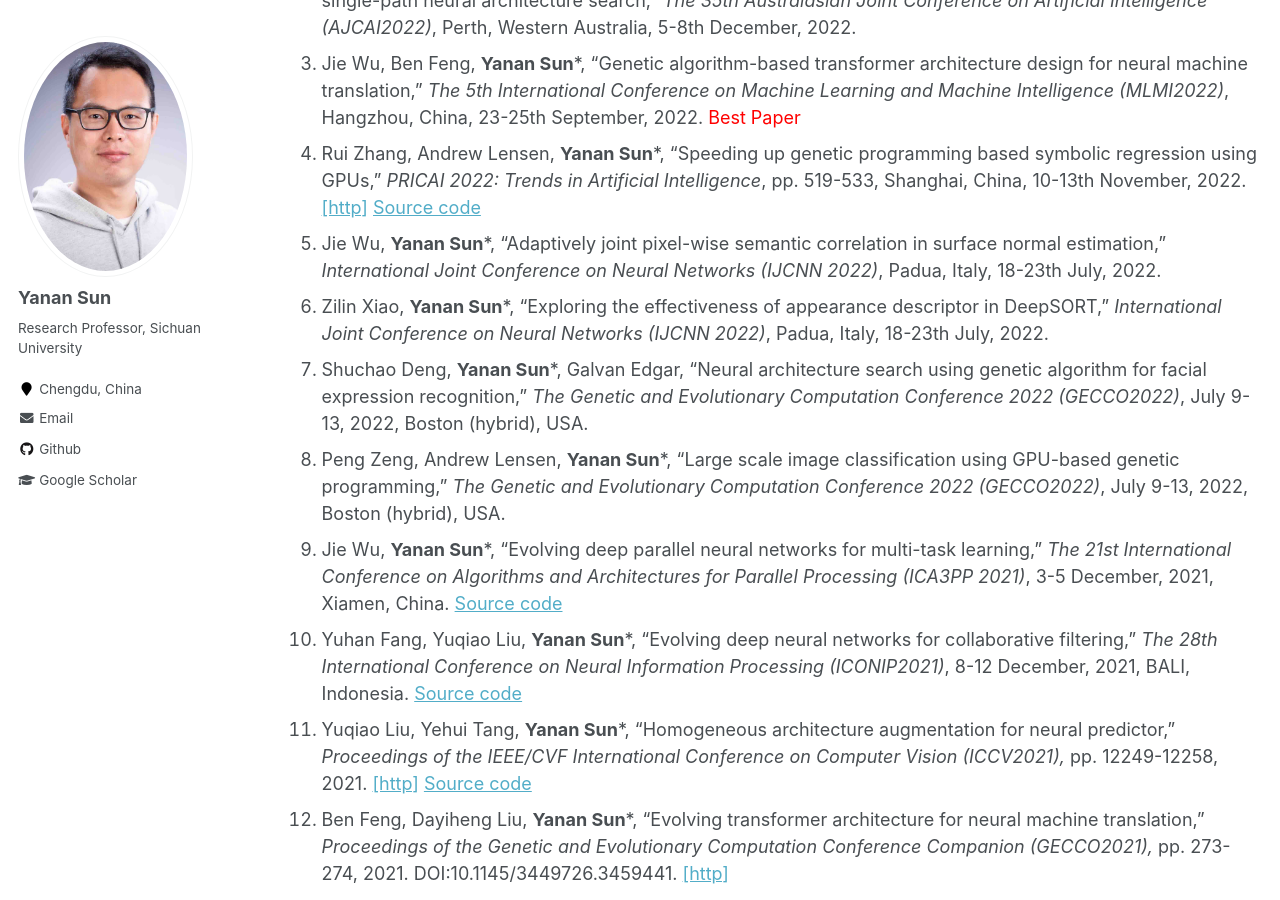
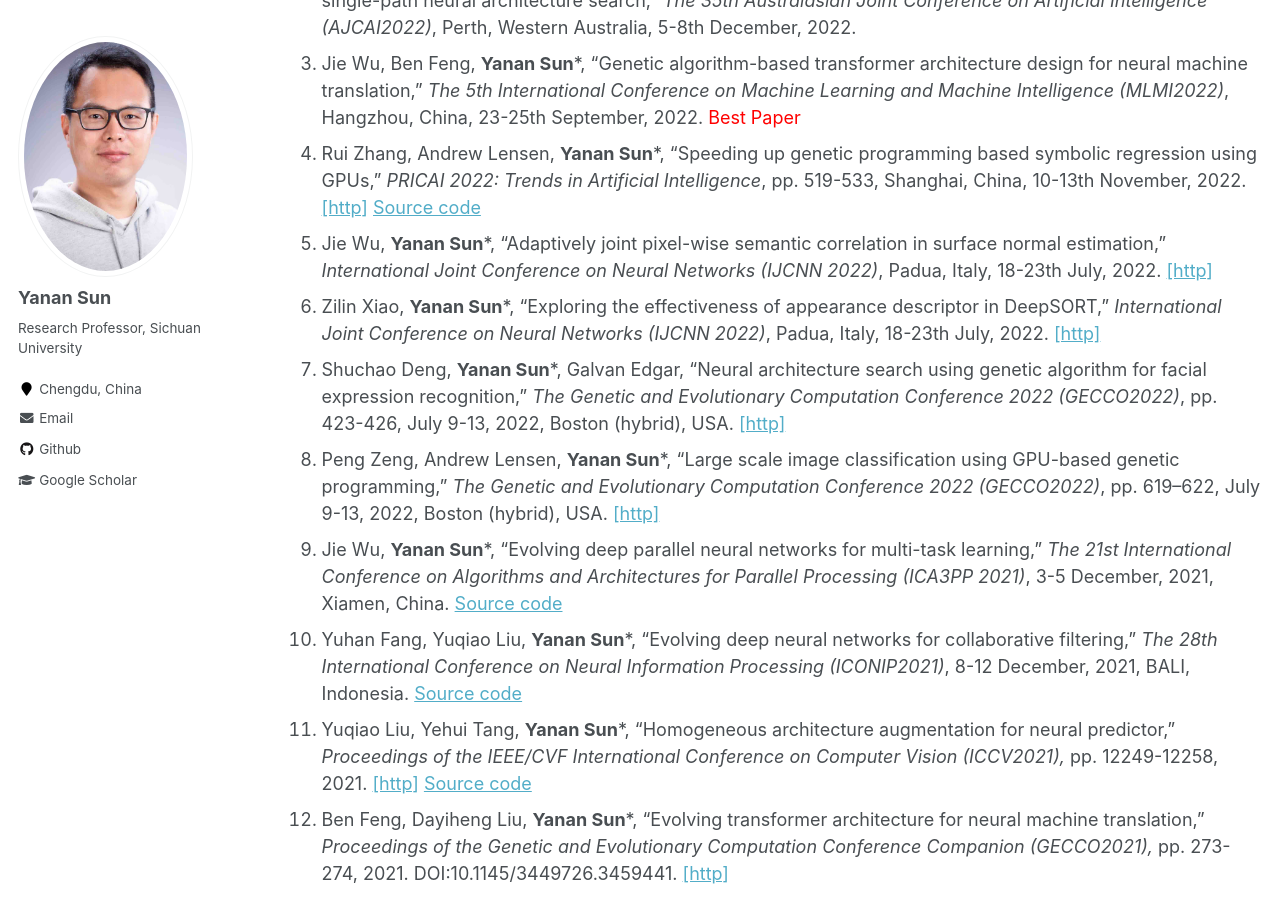
Before and after one commit to yn-sun/yn-sun.github.io, a Jekyll site: the page built from _pages/publications.md, in a window 1280 px wide and 900 px high, scrolled down 3021 px. Built offline with Jekyll 4.4.1, drawn with Linux system fonts in a browser that asks for light colours; comment, search, counter and statistics services are not loaded.

Commit message:
Update publications.md

```diff
--- a/_pages/publications.md
+++ b/_pages/publications.md
@@ -42,10 +42,10 @@ author_profile: true
 2. Junhao Huang, Bing Xue, **Yanan Sun**, Mengjie Zhang, "EDE-NAS: An eclectic differential evolution approach to single-path neural architecture search," <i>The 35th Australasian Joint Conference on Artificial Intelligence (AJCAI2022)</i>, Perth, Western Australia, 5-8th December, 2022.
 3. Jie Wu, Ben Feng, **Yanan Sun***, "Genetic algorithm-based transformer architecture design for neural machine translation," <i>The 5th International Conference on Machine Learning and Machine Intelligence (MLMI2022)</i>, Hangzhou, China, 23-25th September, 2022. <span style="color: #FF0000">Best Paper</span>
 4. Rui Zhang, Andrew Lensen, **Yanan Sun***, "Speeding up genetic programming based symbolic regression using GPUs," <i>PRICAI 2022: Trends in Artificial Intelligence</i>, pp. 519-533, Shanghai, China, 10-13th November, 2022. [[http]](https://link.springer.com/chapter/10.1007/978-3-031-20862-1_38) [Source code](https://github.com/RayZhhh/SymbolicRegressionGPU)
-5. Jie Wu, **Yanan Sun***, "Adaptively joint pixel-wise semantic correlation in surface normal estimation," <i>International Joint Conference on Neural Networks (IJCNN 2022)</i>, Padua, Italy, 18-23th July, 2022.
-6. Zilin Xiao, **Yanan Sun***, "Exploring the effectiveness of appearance descriptor in DeepSORT," <i>International Joint Conference on Neural Networks (IJCNN 2022)</i>, Padua, Italy, 18-23th July, 2022.
-7. Shuchao Deng, **Yanan Sun***, Galvan Edgar, "Neural architecture search using genetic algorithm for facial expression recognition," <i>The Genetic and Evolutionary Computation Conference 2022 (GECCO2022)</i>, July 9-13, 2022, Boston (hybrid), USA.
-8. Peng Zeng, Andrew Lensen, **Yanan Sun***, "Large scale image classification using GPU-based genetic programming," <i>The Genetic and Evolutionary Computation Conference 2022 (GECCO2022)</i>, July 9-13, 2022, Boston (hybrid), USA.
+5. Jie Wu, **Yanan Sun***, "Adaptively joint pixel-wise semantic correlation in surface normal estimation," <i>International Joint Conference on Neural Networks (IJCNN 2022)</i>, Padua, Italy, 18-23th July, 2022. [[http]](https://ieeexplore.ieee.org/abstract/document/9892847)
+6. Zilin Xiao, **Yanan Sun***, "Exploring the effectiveness of appearance descriptor in DeepSORT," <i>International Joint Conference on Neural Networks (IJCNN 2022)</i>, Padua, Italy, 18-23th July, 2022. [[http]](https://ieeexplore.ieee.org/abstract/document/9892847)
+7. Shuchao Deng, **Yanan Sun***, Galvan Edgar, "Neural architecture search using genetic algorithm for facial expression recognition," <i>The Genetic and Evolutionary Computation Conference 2022 (GECCO2022)</i>, pp. 423-426, July 9-13, 2022, Boston (hybrid), USA. [[http]](https://dl.acm.org/doi/10.1145/3520304.3528884)
+8. Peng Zeng, Andrew Lensen, **Yanan Sun***, "Large scale image classification using GPU-based genetic programming," <i>The Genetic and Evolutionary Computation Conference 2022 (GECCO2022)</i>, pp. 619–622, July 9-13, 2022, Boston (hybrid), USA. [[http]](https://dl.acm.org/doi/10.1145/3520304.3528892)
 9. Jie Wu, **Yanan Sun***, "Evolving deep parallel neural networks for multi-task learning," <i>The 21st International Conference on Algorithms and Architectures for Parallel Processing (ICA3PP 2021)</i>, 3-5 December, 2021, Xiamen, China. [Source code](https://github.com/J-Wu97/EVO-MTL)
 10. Yuhan Fang, Yuqiao Liu, **Yanan Sun***, "Evolving deep neural networks for collaborative filtering," <i>The 28th International Conference on Neural Information Processing (ICONIP2021)</i>, 8-12 December, 2021, BALI, Indonesia. [Source code](https://github.com/PRIEEE/Evolve-CF)
 11. Yuqiao Liu, Yehui Tang, **Yanan Sun***, "Homogeneous architecture augmentation for neural predictor," <i>Proceedings of the IEEE/CVF International Conference on Computer Vision (ICCV2021),</i> pp. 12249-12258, 2021. [[http]](https://openaccess.thecvf.com/content/ICCV2021/html/Liu_Homogeneous_Architecture_Augmentation_for_Neural_Predictor_ICCV_2021_paper.html) [Source code](https://github.com/lyq998/HAAP)
```
